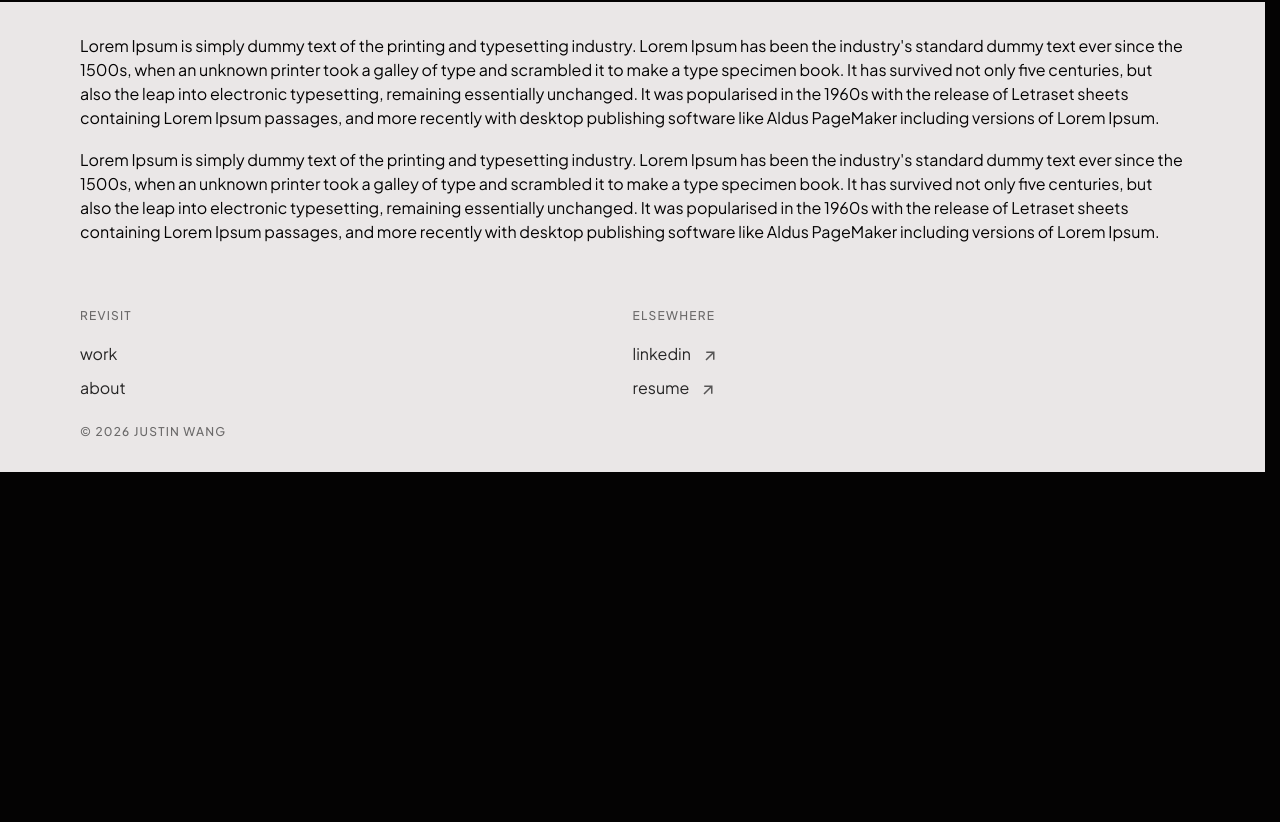
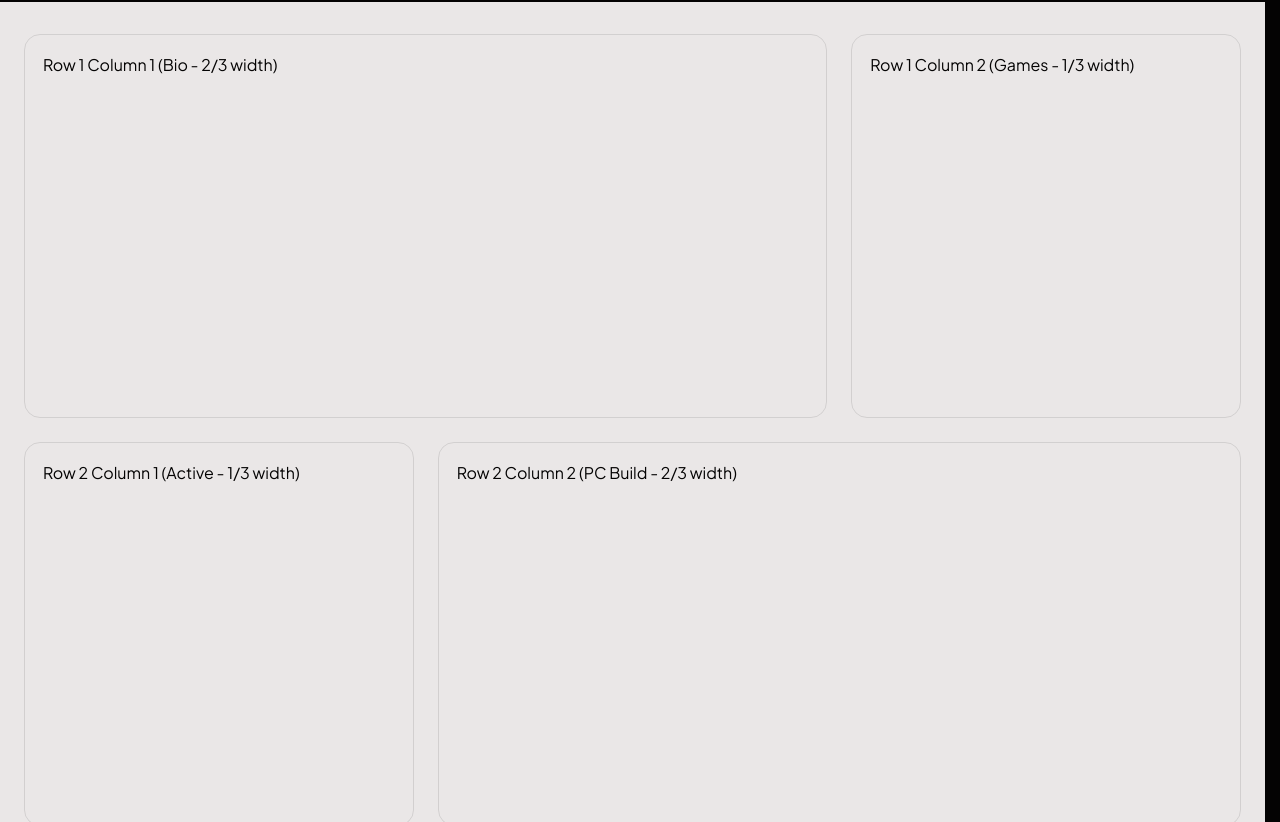
Before and after one commit to jwang9228/personal-site, a Next.js app: page / in a window 1280 px wide. Shown: the part 758-1580 px from the top of the page. Before the commit the page ends 1230 px from the top, so only its background shows below. Built offline with nearby package versions, Linux system fonts and the light colour scheme.

Commit message:
Add initial experimental grid layout for about section

```diff
--- a/src/app/components/about/About.tsx
+++ b/src/app/components/about/About.tsx
@@ -3,13 +3,25 @@ import Fade from '../utils/Fade';
 export default function About() {
   return (
     <Fade type='up' as='div' inView
-      className='flex flex-col gap-base layout-px layout-py'
+      className='grid grid-cols-1 tablet:grid-cols-3 gap-lg auto-rows-auto tablet:auto-rows-[384px] layout-px layout-py'
     >
-      <div>
-        Lorem Ipsum is simply dummy text of the printing and typesetting industry. Lorem Ipsum has been the industry's standard dummy text ever since the 1500s, when an unknown printer took a galley of type and scrambled it to make a type specimen book. It has survived not only five centuries, but also the leap into electronic typesetting, remaining essentially unchanged. It was popularised in the 1960s with the release of Letraset sheets containing Lorem Ipsum passages, and more recently with desktop publishing software like Aldus PageMaker including versions of Lorem Ipsum.
+      {/* TODO: what animations to use? */}
+      {/* ROW 1 */}
+      <div className='laptop:col-span-2 border border-background/10 rounded-2xl p-base'>
+        Row 1 Column 1 (Bio - 2/3 width)
       </div>
-      <div>
-        Lorem Ipsum is simply dummy text of the printing and typesetting industry. Lorem Ipsum has been the industry's standard dummy text ever since the 1500s, when an unknown printer took a galley of type and scrambled it to make a type specimen book. It has survived not only five centuries, but also the leap into electronic typesetting, remaining essentially unchanged. It was popularised in the 1960s with the release of Letraset sheets containing Lorem Ipsum passages, and more recently with desktop publishing software like Aldus PageMaker including versions of Lorem Ipsum.
+
+      <div className='laptop:col-span-1 border border-background/10 rounded-2xl p-base'>
+        Row 1 Column 2 (Games - 1/3 width)
+      </div>
+
+      {/* ROW 2 */}
+      <div className='laptop:col-span-1 border border-background/10 rounded-2xl p-base'>
+        Row 2 Column 1 (Active - 1/3 width)
+      </div>
+
+      <div className='laptop:col-span-2 border border-background/10 rounded-2xl p-base'>
+        Row 2 Column 2 (PC Build - 2/3 width)
       </div>
     </Fade>
   )
--- a/src/app/globals.css
+++ b/src/app/globals.css
@@ -94,7 +94,7 @@
 }
 
 @utility layout-px {
-  @apply px-6 tablet:px-10 laptop:px-14 desktop:px-20;
+  @apply px-6;
 }
 
 @utility layout-py {
```
